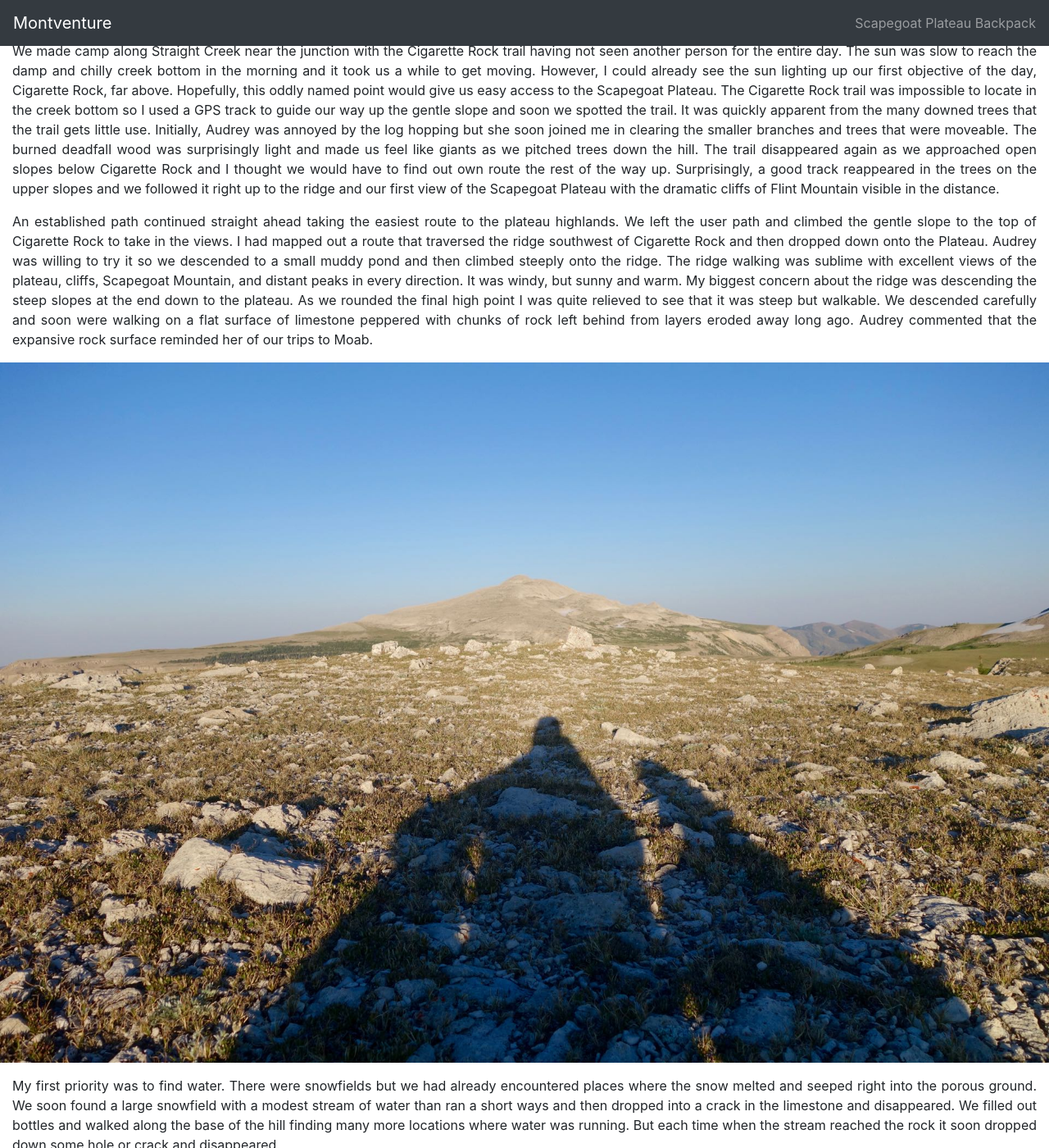
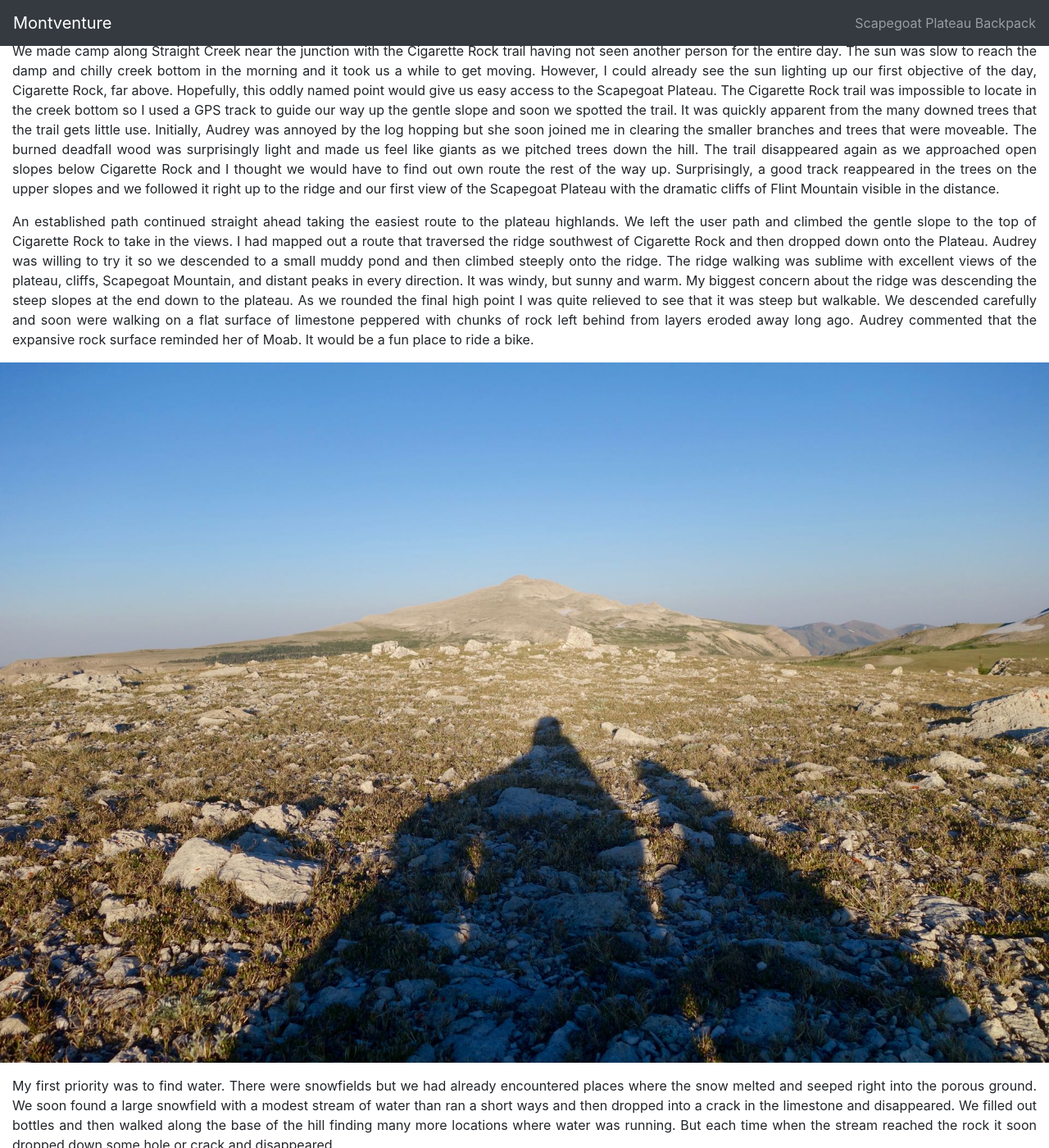
Before and after one commit to aaron/montventure, a Jekyll site: the page built from _posts/2018-07-23-scapegoat-plateau-backpack.md, in a window 1280 px wide and 1400 px high, scrolled down 1193 px. Shown: the whole window at 82% size. Built offline with Jekyll 4.4.1, drawn with Linux system fonts in a browser that asks for light colours; some of the changed text lies outside the part shown.

Commit message:
more edits

```diff
--- a/_posts/2018-07-23-scapegoat-plateau-backpack.md
+++ b/_posts/2018-07-23-scapegoat-plateau-backpack.md
@@ -22,13 +22,13 @@ We started from the Crown Mountain trailhead and made quick progress on a good t
 
 We made camp along Straight Creek near the junction with the Cigarette Rock trail having not seen another person for the entire day. The sun was slow to reach the damp and chilly creek bottom in the morning and it took us a while to get moving. However, I could already see the sun lighting up our first objective of the day, Cigarette Rock, far above. Hopefully, this oddly named point would give us easy access to the Scapegoat Plateau. The Cigarette Rock trail was impossible to locate in the creek bottom so I used a GPS track to guide our way up the gentle slope and soon we spotted the trail. It was quickly apparent from the many downed trees that the trail gets little use. Initially, Audrey was annoyed by the log hopping but she soon joined me in clearing the smaller branches and trees that were moveable. The burned deadfall wood was surprisingly light and made us feel like giants as we pitched trees down the hill. The trail disappeared again as we approached open slopes below Cigarette Rock and I thought we would have to find out own route the rest of the way up. Surprisingly, a good track reappeared in the trees on the upper slopes and we followed it right up to the ridge and our first view of the Scapegoat Plateau with the dramatic cliffs of Flint Mountain visible in the distance.
 
-An established path continued straight ahead taking the easiest route to the plateau highlands. We left the user path and climbed the gentle slope to the top of Cigarette Rock to take in the views. I had mapped out a route that traversed the ridge southwest of Cigarette Rock and then dropped down onto the Plateau. Audrey was willing to try it so we descended to a small muddy pond and then climbed steeply onto the ridge. The ridge walking was sublime with excellent views of the plateau, cliffs, Scapegoat Mountain, and distant peaks in every direction. It was windy, but sunny and warm. My biggest concern about the ridge was descending the steep slopes at the end down to the plateau. As we rounded the final high point I was quite relieved to see that it was steep but walkable. We descended carefully and soon were walking on a flat surface of limestone peppered with chunks of rock left behind from layers eroded away long ago. Audrey commented that the expansive rock surface reminded her of our trips to Moab.
-
-{% comment %} -- edited to here -- {% endcomment %}
+An established path continued straight ahead taking the easiest route to the plateau highlands. We left the user path and climbed the gentle slope to the top of Cigarette Rock to take in the views. I had mapped out a route that traversed the ridge southwest of Cigarette Rock and then dropped down onto the Plateau. Audrey was willing to try it so we descended to a small muddy pond and then climbed steeply onto the ridge. The ridge walking was sublime with excellent views of the plateau, cliffs, Scapegoat Mountain, and distant peaks in every direction. It was windy, but sunny and warm. My biggest concern about the ridge was descending the steep slopes at the end down to the plateau. As we rounded the final high point I was quite relieved to see that it was steep but walkable. We descended carefully and soon were walking on a flat surface of limestone peppered with chunks of rock left behind from layers eroded away long ago. Audrey commented that the expansive rock surface reminded her of Moab. It would be a fun place to ride a bike.
 
 {% include image.html image="shadows-and-mountain.jpg" %}
 
-My first priority was to find water. There were snowfields but we had already encountered places where the snow melted and seeped right into the porous ground. We soon found a large snowfield with a modest stream of water than ran a short ways and then dropped into a crack in the limestone and disappeared. We filled out bottles and walked along the base of the hill finding many more locations where water was running. But each time when the stream reached the rock it soon dropped down some hole or crack and disappeared.
+My first priority was to find water. There were snowfields but we had already encountered places where the snow melted and seeped right into the porous ground. We soon found a large snowfield with a modest stream of water than ran a short ways and then dropped into a crack in the limestone and disappeared. We filled out bottles and then walked along the base of the hill finding many more locations where water was running. But each time when the stream reached the rock it soon dropped down some hole or crack and disappeared.
+
+{% comment %} -- edited to here -- {% endcomment %}
 
 We setup our tent in a beautiful meadow surrounded on three sides by small trees to help protect us from the wind. We found a nice place to sit and made dinner overlooking the Green Fork Canyon cliffs and Scapegoat Mountain. Audrey helped me to hang the food that night. She tried a couple times underhand (my preferred approach) then tried overhand and threw it over the branch on her first try. After dinner I convinced Audrey to walk a little ways up to a ridge behind our tent to watch the sunset. She kindly agreed despite having already spent a lot of time on her feet that day. We walked trough meadows, found an old user trail, danced over rocks to avoid some mud, and walked up a small snowfield on our way to the ridge. It was quite windy but the we caught a last bit of sunshine before it dropped behind Flint Mountain and got to gaze at the sun painted slopes of Scapegoat Peak.
 
```
